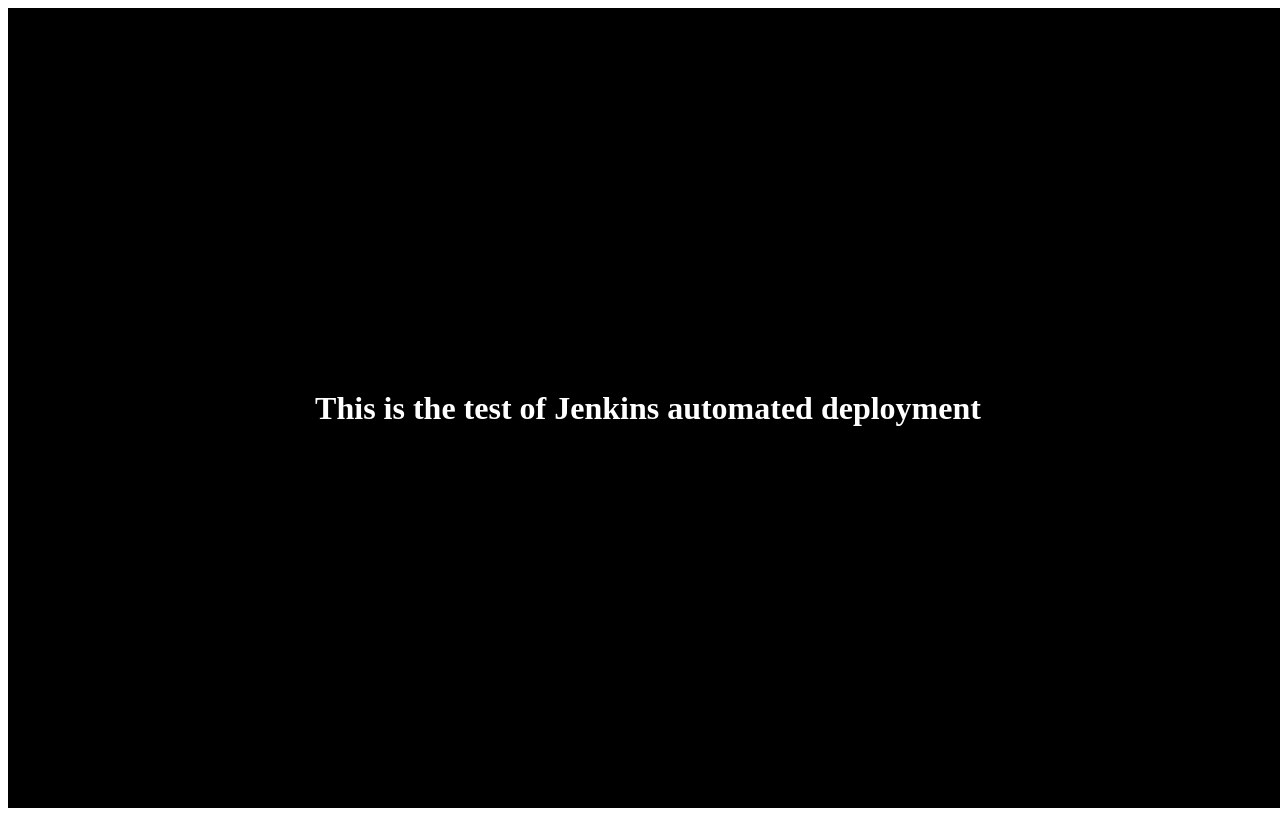
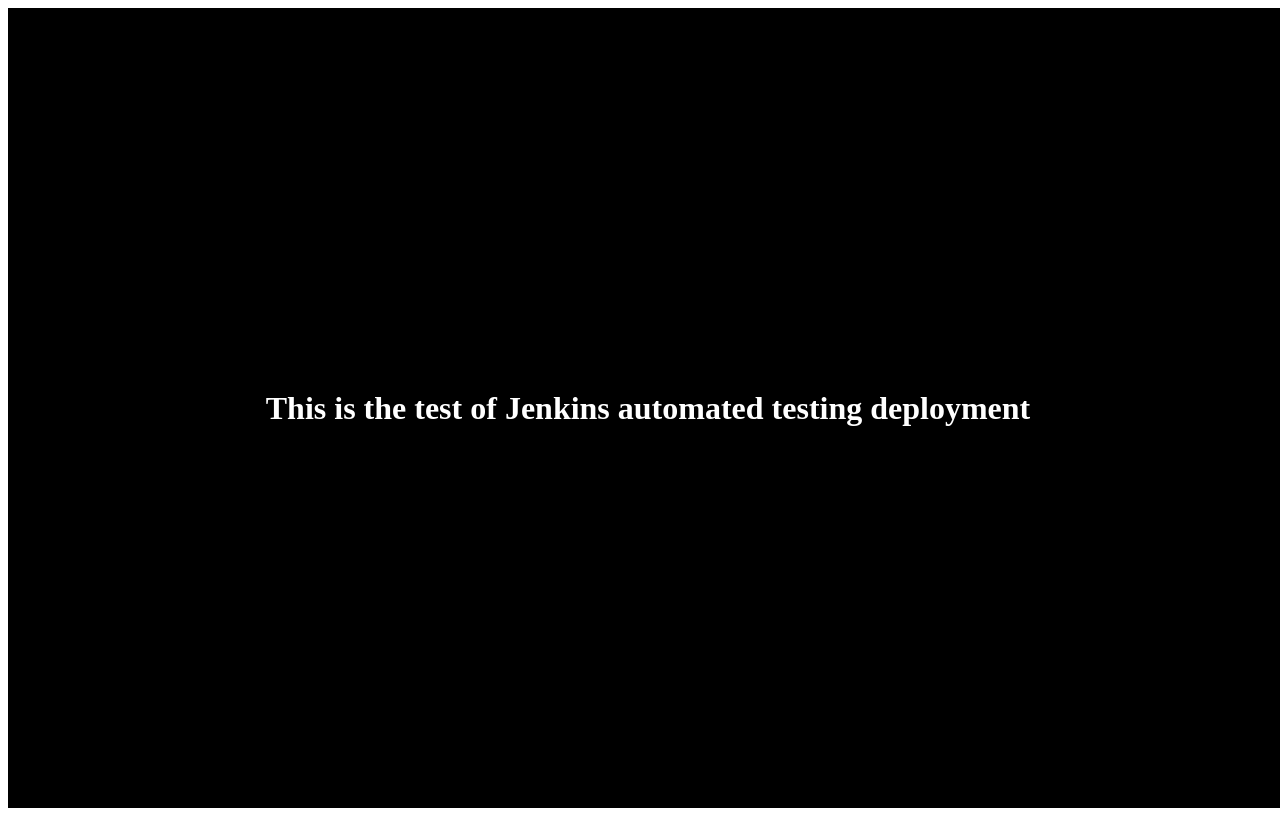
Before and after one commit to sanidhya99/JenkTest, a plain HTML site: page index.html in a window 1280 px wide. Drawn offline with Linux system fonts and the light colour scheme.

Commit message:
Update index.html

```diff
--- a/index.html
+++ b/index.html
@@ -21,7 +21,7 @@
 <body>
     <div id="cont">
 
-        <h1>This is the test of Jenkins automated deployment</h1>
+        <h1>This is the test of Jenkins automated testing deployment</h1>
     </div>
 </body>
 </html>
```
